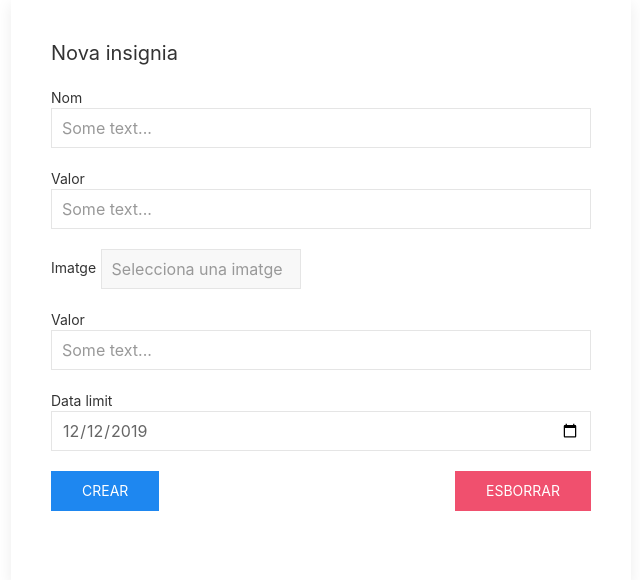
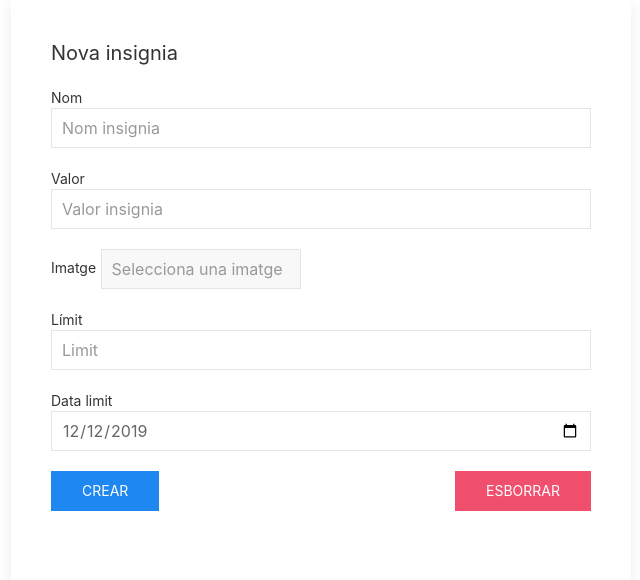
Before and after one commit to barrien2/lalinternaverde, a PHP site: page /insignia.php in a window 1280 px wide. Shown: the part 125-705 px from the top of the page, without its empty margins (319-959 px from the left). Run offline with PHP 8.4, Linux system fonts and the light colour scheme; the visitor is signed in with stand-in values (Sample User, id 1).

Commit message:
master to commit 2
Pollastre 2

```diff
--- a/insignia.php
+++ b/insignia.php
@@ -62,7 +62,7 @@ require('bbdd.php');
         echo '<div class="uk-alert" uk-alert>
         <a class="uk-alert-close" uk-close></a>
         <p>Insignia ' . $_POST['nom'] . ' creada</p>
-        <a class="uk-button uk-button-primary uk-button-small" href="insignies.php >Tornar a la llista</a>
+        <a class="uk-button uk-button-primary uk-button-small" href="insignies.php" >Tornar a la llista</a>
     </div>
     ';
       }
@@ -151,14 +151,14 @@ require('bbdd.php');
             <div class="uk-margin">
               <label class="uk-form-label" for="nom">Nom</label>
               <div class="uk-form-controls">
-                <input class="uk-input" id="nom" name="nom" type="text" placeholder="Some text...">
+                <input class="uk-input" id="nom" name="nom" type="text" placeholder="Nom insignia">
               </div>
             </div>
 
             <div class="uk-margin">
               <label class="uk-form-label" for="valor">Valor</label>
               <div class="uk-form-controls">
-                <input class="uk-input" id="valor" name="valor" type="number" placeholder="Some text...">
+                <input class="uk-input" id="valor" name="valor" type="number" placeholder="Valor insignia">
               </div>
             </div>
 
@@ -172,9 +172,9 @@ require('bbdd.php');
 
 
             <div class="uk-margin">
-              <label class="uk-form-label" for="limit">Valor</label>
+              <label class="uk-form-label" for="limit">Límit</label>
               <div class="uk-form-controls">
-                <input class="uk-input" id="limit" name="limit" type="number" placeholder="Some text...">
+                <input class="uk-input" id="limit" name="limit" type="number" placeholder="Limit">
               </div>
             </div>
 
```
